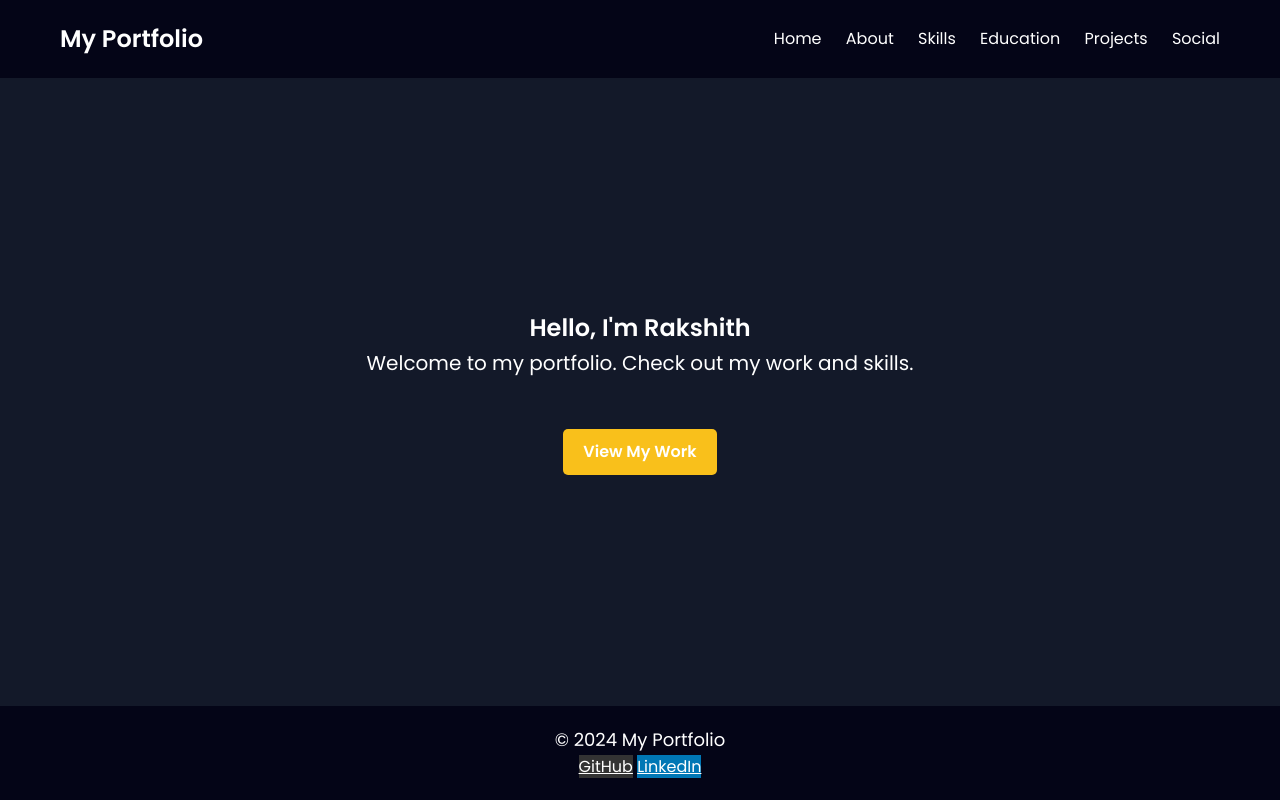
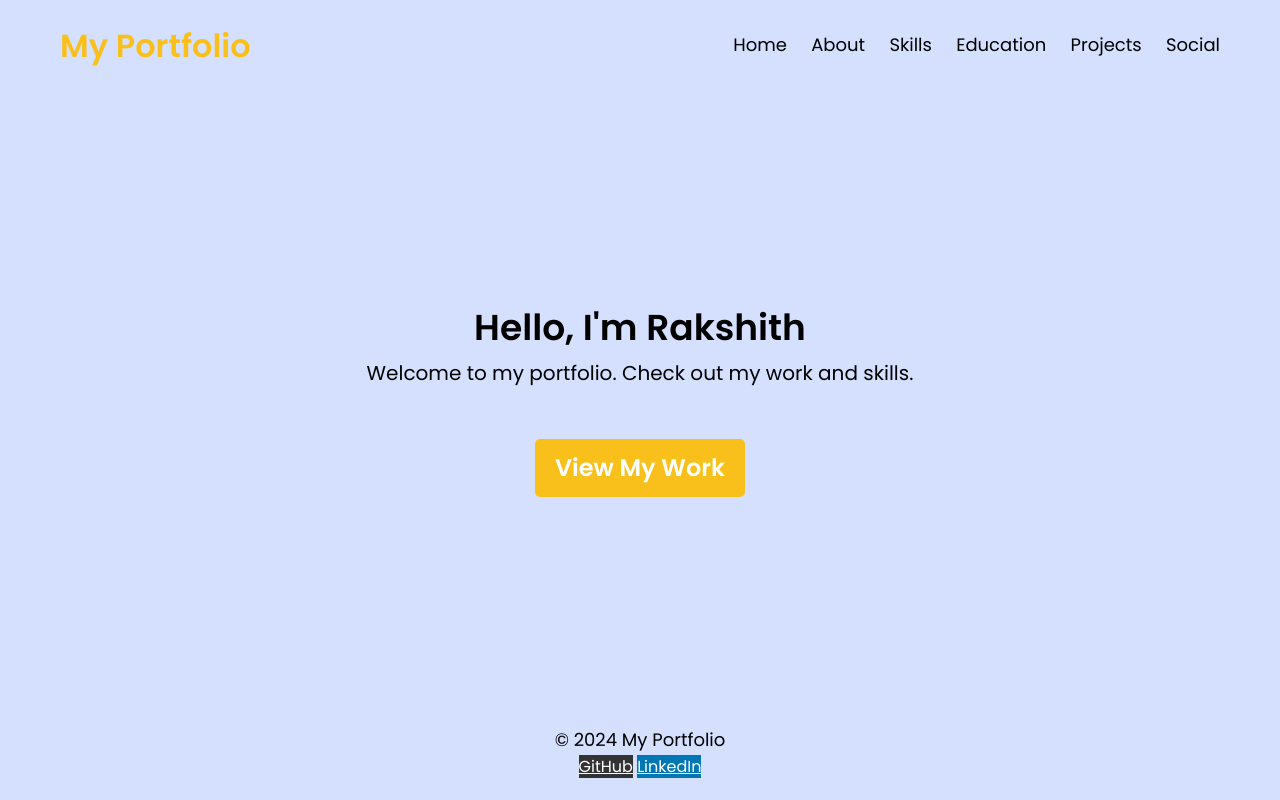
Before and after one commit to Ahrakshith/protfolio.github.io, a plain HTML site: page index.html in a window 1280 px wide. Drawn offline with Linux system fonts and the light colour scheme.

Commit message:
Update style.css

```diff
--- a/style.css
+++ b/style.css
@@ -19,19 +19,19 @@ body {
     font-family: 'Poppins', sans-serif;
     line-height: 1.6;
     color: #333;
-    background-color: #131929;
+    background-color: #d5e0ff;
     /* White background */
 }
 
 /* Header Section */
 header {
-    background-color: #040517;
+    background-color: #d5e0ff;
     /* Dark background color for header */
     padding: 20px 0;
 }
 
 nav h1 {
-    color: yellow;
+    color: #f9c01b;
     /* Header text color */
 }
 
@@ -45,8 +45,9 @@ nav {
 }
 
 nav h1 {
-    color: #fff;
+    color: #f9c01b;
     font-weight: 600;
+    font-size: xx-large;
 }
 
 nav ul {
@@ -54,12 +55,13 @@ nav ul {
 }
 
 nav ul li {
+    font-size: large;
     display: inline-block;
     margin-left: 20px;
 }
 
 nav ul li a {
-    color: #fff;
+    color: #000;
     text-decoration: none;
     font-weight: 400;
 }
@@ -80,13 +82,14 @@ section {
 /* Hero Section */
 #home {
     background-color:
-        #131929;
+        #d5e0ff;
     /* Vibrant color */
     height: 100vh;
     display: flex;
     justify-content: center;
     align-items: center;
-    color: #fff;
+    color: #000;
+    font-size: x-large;
 }
 
 .hero-content h2,
@@ -156,11 +159,11 @@ h2 {
     font-size: 36px;
     margin-bottom: 40px;
     text-align: center;
-    color: #fff;
+    color: #000;
 }
 
 p {
-    color: #fff;
+    color: #000;
     font-size: large;
 }
 
@@ -245,7 +248,7 @@ p {
 /* Footer Styling */
 footer {
     margin-bottom: 0;
-    background-color: #040517;
+    background-color: #d5e0ff;
     padding: 20px;
     text-align: center;
     color: #fff;
```
